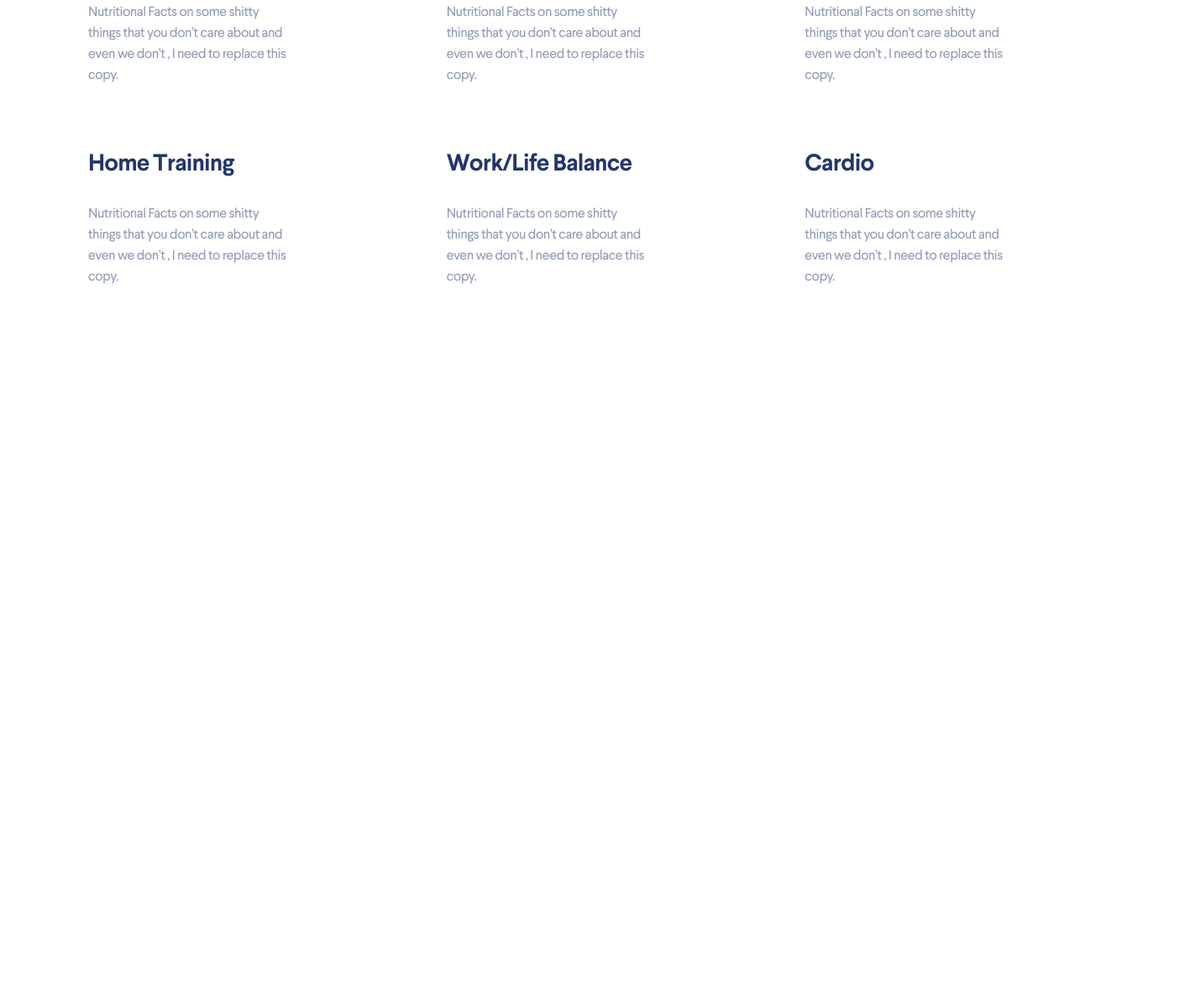
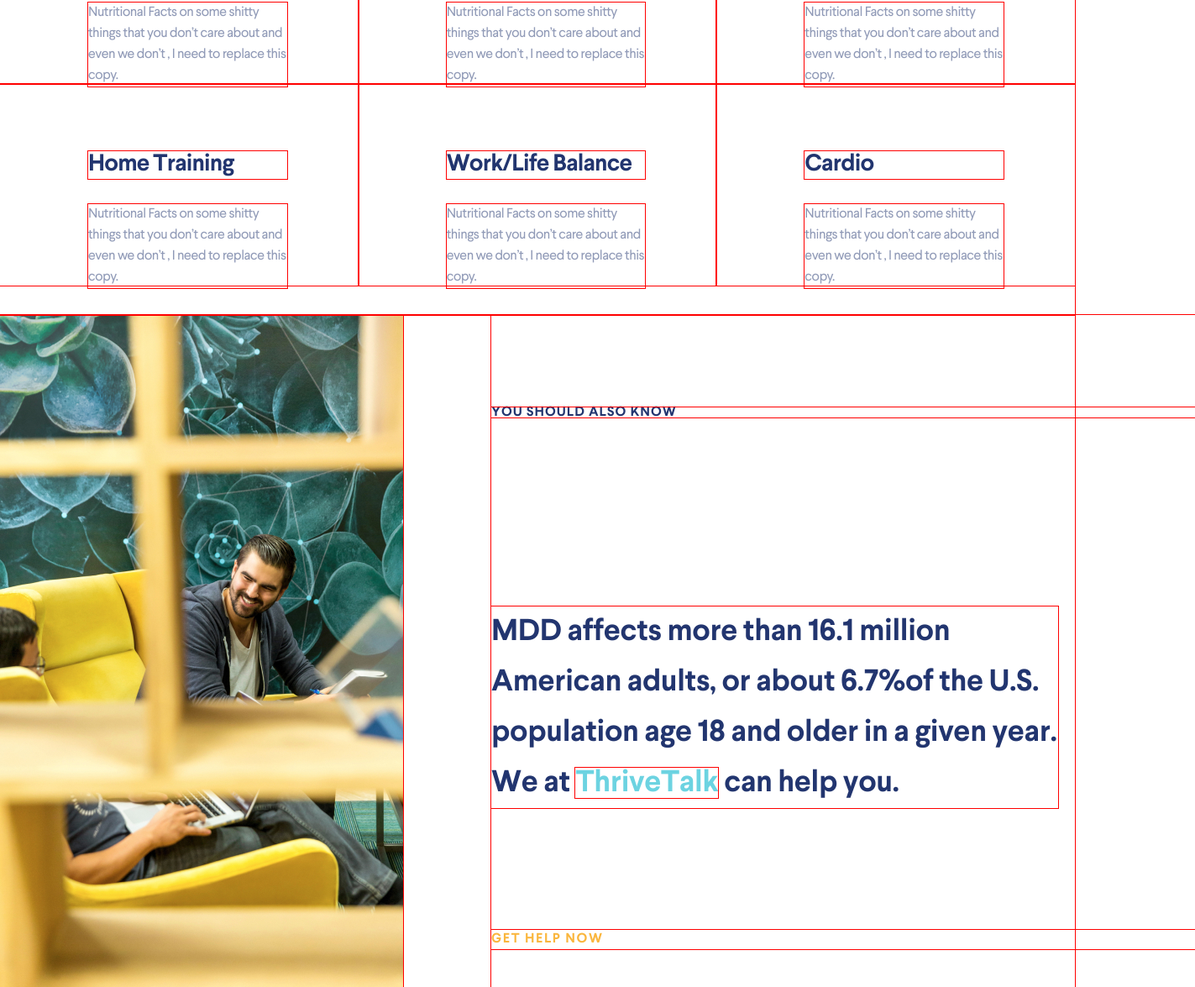
Before and after one commit to egorsv1985/Thrivetalk, a website: page src/index.html in a window 1280 px wide. Shown: the part 3532-4707 px from the top of the page at 84% size, 1423 px wide, since content can reach past the window. Before the commit the page ends 3875 px from the top, so only its background shows below. Drawn offline with nearby package versions, Linux system fonts and the light colour scheme; files that its build step writes are made by us from their sources.

Commit message:
added scss block blog

```diff
--- a/src/assets/scss/base/_normalize.scss
+++ b/src/assets/scss/base/_normalize.scss
@@ -39,9 +39,9 @@ body {
 }
 
 /* проблема переполнения */
-// * {
-// 	outline: solid 1px red;
-// }
+* {
+	outline: solid 1px red;
+}
 
 /* Sections
    ========================================================================== */
--- a/src/assets/scss/blocks/_blog.scss
+++ b/src/assets/scss/blocks/_blog.scss
@@ -1,12 +1,44 @@
 .blog {
-	// .blog__img
-	&__img {}
+	// .blog__grid
+	&__grid {
+		display: grid;
+		grid-template-columns: 480px 838px;
+		grid-template-rows: 800px;
+		gap: 105px;
+	}
 	// .blog__wraper
-	&__wraper {}
+	&__wraper {
+		@include flex ($jc: null, $ai: null, $fw: null, $fd: column);
+		padding: 110px 0 0;
+	}
+
 	// .blog__title
-	&__title {}
+	&__title {
+		@include font (16px, 12px, false, false);
+		letter-spacing: 0.06em;
+
+		color: #22356F;
+		margin-bottom: 225px;
+	}
+
 	// .blog__text
-	&__text {}
+	&__text {
+		@include font (36px, 60px, 700, false);
+		letter-spacing: -0.01em;
+		color: #22356F;
+		max-width: 675px;
+		margin-bottom: 145px;
+
+		&--blue {
+			color: #6CD3E1;
+		}
+	}
+
 	// .blog__link
-	&__link {}
+	&__link {
+		@include font (16px, 23px, 700, false);
+		letter-spacing: 0.1em;
+
+		color: #FAB63E;
+	}
 }
--- a/src/assets/scss/blocks/_services.scss
+++ b/src/assets/scss/blocks/_services.scss
@@ -1,5 +1,6 @@
 .services {
 	margin: 0 auto;
+	padding: 0 0 35px;
 
 	// .services__title
 	&__title {
@@ -149,8 +150,6 @@
 		letter-spacing: -0.03em;
 		color: #22356F;
 		margin-bottom: 30px;
-
-
 	}
 
 	// .services__info-text
--- a/src/index.html
+++ b/src/index.html
@@ -163,17 +163,18 @@
         </div>
     </section>
 
-    <!-- <section class="blog">
+    <section class="blog">
+        <div class="blog__grid">
             <img src="./assets/images/blog/blog__img.jpg" alt="" class="blog__img">
             <div class="blog__wraper">
                 <h2 class="blog__title title">YOU SHOULD ALSO KNOW</h2>
                 <p class="blog__text text">MDD affects more than 16.1 million American adults, or about 6.7%of the U.S.
-                population age 18 and older in a given year. We at <span class="text--blue">ThriveTalk</span>
+                    population age 18 and older in a given year. We at <span class="blog__text--blue">ThriveTalk</span>
                     can help you.</p>
                 <a href="#" class="blog__link">GET HELP NOW</a>
-
             </div>
-    </section> -->
+        </div>
+    </section>
     <!-- <section class="contacts">
         <h2 class="contacts__title title">CONTACT US</h2>
         <div class="contacts__grid">
```
Also changed, not shown: dist/assets/css/style.min.css, dist/index.html, 1 other file. Lines whose indentation alone changed are shown as unchanged.
